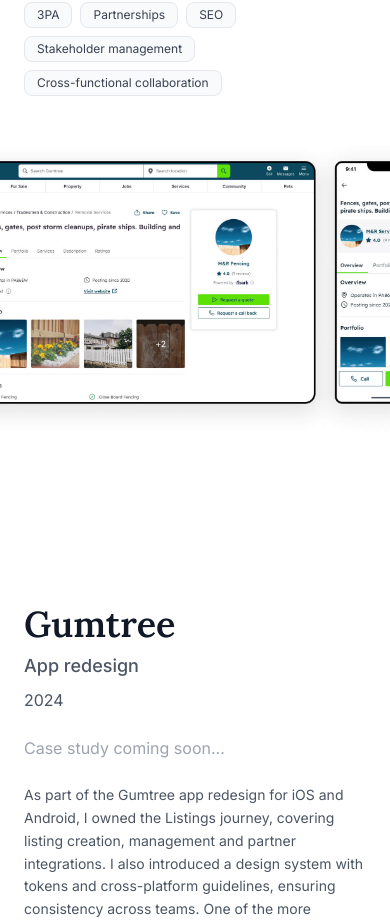
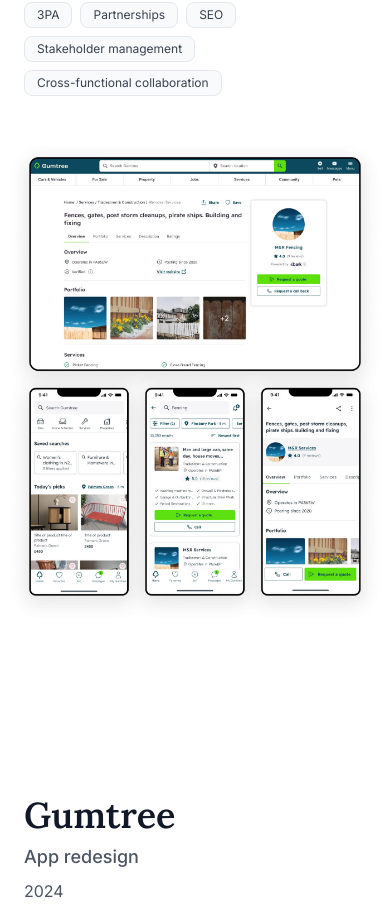
Before and after one commit to MykolaShevchuk/mariana, a Next.js app: page / in a window 390 px wide. Shown: the part 1394-2318 px from the top of the page. Built offline with nearby package versions, Linux system fonts and the light colour scheme.

Commit message:
Add additionalImageOffset prop to ProjectCard for flexible layout adjustments and update WorkSection to utilize this new prop.

```diff
--- a/src/app/components/ProjectCard.tsx
+++ b/src/app/components/ProjectCard.tsx
@@ -13,6 +13,7 @@
   imageAlt: string;
   priority?: boolean;
   featured?: boolean;
+  additionalImageOffset?: string;
 }
 
 export default function ProjectCard({
@@ -26,7 +27,8 @@
   imageSrcMobile,
   imageAlt,
   priority = false,
-  featured = false
+  featured = false,
+  additionalImageOffset = ''
 }: ProjectCardProps) {
   if (featured) {
     return (
@@ -56,7 +58,7 @@
               </div>
             </div>
           </div>
-          <div className=" flex items-center justify-center -ml-[100px] -mr-[100px] lg:-ml-[150px] lg:-mr-[150px]">
+          <div className={`flex items-center justify-center ${additionalImageOffset} lg:-ml-[150px] lg:-mr-[150px]`}>
             {imageSrcMobile && (
               <Image
                 src={imageSrcMobile}
--- a/src/app/sections/WorkSection.tsx
+++ b/src/app/sections/WorkSection.tsx
@@ -47,6 +47,7 @@
 						imageAlt='Gumtree App redesign showing improved user experience and engagement metrics'
 						priority={true}
 						featured={true}
+						additionalImageOffset='-ml-[100px] -mr-[100px]'
 					/>
 
 					<ProjectCard
```
Also changed, not shown: public/gumtree-services-mobile.jpg.
